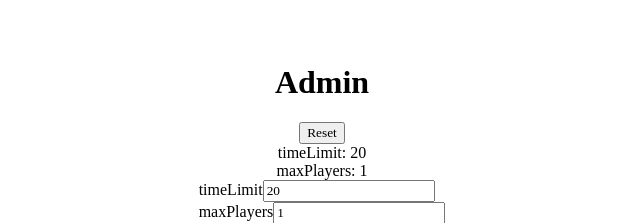
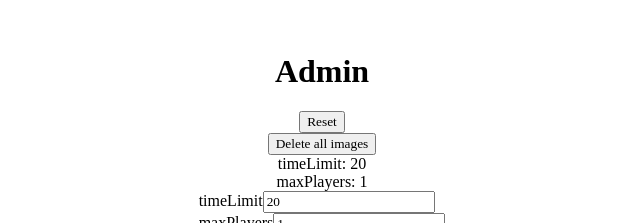
Before and after one commit to hoersamu/prompt-battle, a Nuxt app: page /admin/1 in a window 1280 px wide. Shown: the part 221-444 px from the top of the page, without its empty margins (318-958 px from the left). Built offline with nearby package versions, Linux system fonts and the light colour scheme; no server answers; the database is empty.

Commit message:
feat: allow deletion of all room images

```diff
--- a/composables/useImageBasePath.ts
+++ b/composables/useImageBasePath.ts
@@ -3,5 +3,5 @@ import { IMAGE_BUCKET, SUPABASE_STORAGE_PATH } from "@/config/images";
 export function useImageBasePath() {
   const { public: { supabase } } = useRuntimeConfig();
 
-  return `${supabase.url}${SUPABASE_STORAGE_PATH}${IMAGE_BUCKET}/`;
+  return `${supabase.url}${SUPABASE_STORAGE_PATH}/${IMAGE_BUCKET}/`;
 }
--- a/composables/useOpenAIImages.ts
+++ b/composables/useOpenAIImages.ts
@@ -1,10 +1,8 @@
 import OpenAI from "openai";
-import { v4 as uuidv4 } from "uuid";
-import { decode } from "base64-arraybuffer";
 import { useStorage } from "@vueuse/core";
 
 export function useOpenAIImages() {
-  const client = useTypedSupabaseClient();
+  const { uploadImage } = useSupabaseStorage();
   const gameId = useGameId();
 
   const savedKey = useStorage("openai-api-key", "");
@@ -39,7 +37,7 @@ export function useOpenAIImages() {
       const images = response.data.map(image => image.b64_json as string);
 
       const imageUploads = images.map((image) => {
-        return client.storage.from("images").upload(`${gameId}/${playerId}/${uuidv4()}.jpg`, decode(image), { upsert: true });
+        return uploadImage(gameId, playerId, image);
       });
       const uploadedImages = await Promise.all(imageUploads);
       return uploadedImages.map(image => image.data?.path).filter((path): path is string => Boolean(path));
--- /dev/null
+++ b/composables/useSupabaseStorage.ts
@@ -0,0 +1,37 @@
+import { decode } from "base64-arraybuffer";
+import { v4 as uuidv4 } from "uuid";
+import { IMAGE_BUCKET } from "@/config/images";
+
+export function useSupabaseStorage() {
+  const client = useTypedSupabaseClient();
+
+  const getStorageApi = () => {
+    return client.storage.from(IMAGE_BUCKET);
+  };
+
+  const uploadImage = (gameId: number, playerId: string, image: string) => {
+    return getStorageApi().upload(`${gameId}/${playerId}/${uuidv4()}.jpg`, decode(image), { upsert: true });
+  };
+
+  const deleteAllImages = async (gameId: number) => {
+    const { data: playerList } = await getStorageApi().list(gameId.toString());
+
+    if (!playerList)
+      return;
+
+    const pathsToRemove: string[] = [];
+
+    await Promise.all(playerList.map(async (player) => {
+      const playerPath = `${gameId}/${player.name}`;
+      const { data: imageList } = await getStorageApi().list(playerPath);
+      pathsToRemove.push(...imageList?.filter(image => !image.name.startsWith(".")).map(image => `${playerPath}/${image.name}`) || []);
+    }));
+
+    return getStorageApi().remove(pathsToRemove);
+  };
+
+  return {
+    uploadImage,
+    deleteAllImages,
+  };
+}
--- a/config/images.ts
+++ b/config/images.ts
@@ -1,2 +1,2 @@
 export const SUPABASE_STORAGE_PATH = "/storage/v1/object/public";
-export const IMAGE_BUCKET = "/images";
+export const IMAGE_BUCKET = "images";
--- a/pages/admin/[gameId].vue
+++ b/pages/admin/[gameId].vue
@@ -28,6 +28,7 @@ const {
   apiKey,
   saveKey,
 } = useOpenAIImages();
+const { deleteAllImages } = useSupabaseStorage();
 
 const game = await getGameById(gameId);
 const settings = getSettings(game?.settings);
@@ -110,6 +111,9 @@ await getInstructionsForGame();
     <button @click="reset">
       Reset
     </button>
+    <button @click="() => deleteAllImages(gameId)">
+      Delete all images
+    </button>
     <div v-for="[name, value] in Object.entries(settings)" :key="name">
       {{ name }}: {{ value }}
     </div>
```
